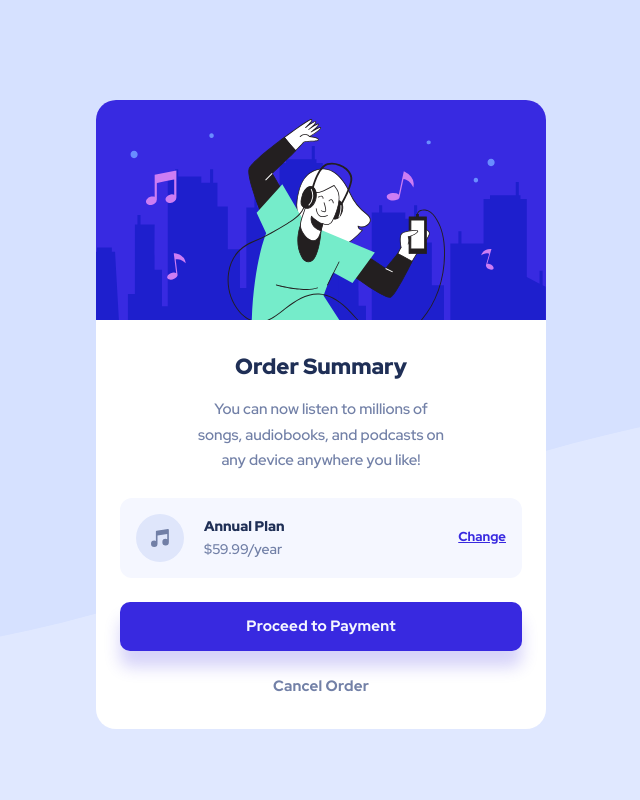
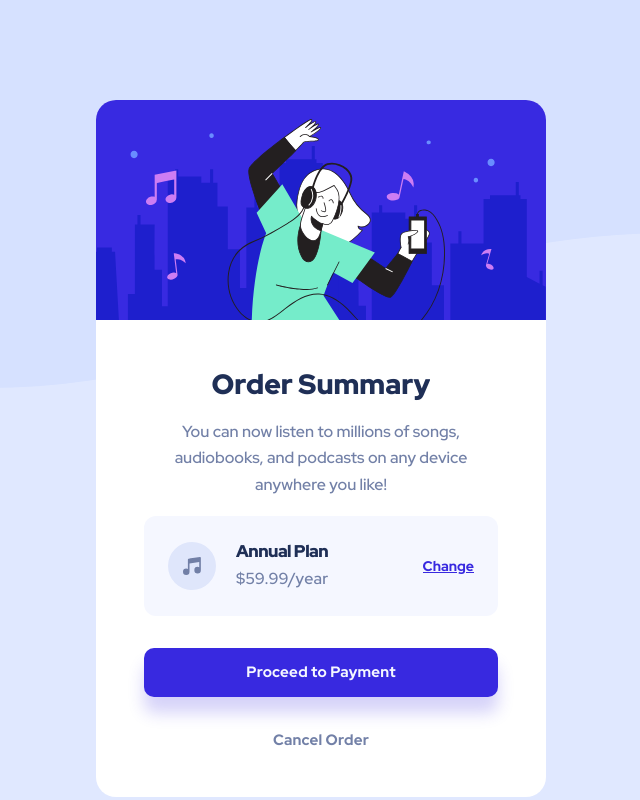
Before and after one commit to avfonseca00/FrontendMentor, a website: page order-summary-component-main/index.html in a window 1280 px wide. Shown: the top 800 px of the page, without its empty margins (319-959 px from the left). Drawn offline with Linux system fonts and the light colour scheme.

Commit message:
feat(Root): Add breakpoint to larger devices

```diff
--- a/order-summary-component-main/css/style.css
+++ b/order-summary-component-main/css/style.css
@@ -27,8 +27,8 @@
     ----------------*/
     --text-black-22: normal normal 900 22px 'Red Hat Display';
     --text-black-28: normal normal 900 28px 'Red Hat Display';
-    --text-medium-16: normal normal 500 16px/160% 'Red Hat Display';
-    --text-black-16: normal normal 900 16px/160% 'Red Hat Display';
+    --text-medium-16: normal normal 500 16px/165% 'Red Hat Display';
+    --text-black-17: normal normal 900 17px/140% 'Red Hat Display';
     --text-bold-14: normal normal 700 14px/160% 'Red Hat Display';
     --text-medium-15: normal normal 500 15px / 170% 'Red Hat Display';
     --text-bold-15: normal normal 700 15px/150% 'Red Hat Display';
@@ -127,6 +127,11 @@
     align-items: center;
     column-gap: var(--size-20);
 }
+.plan__text{
+    display: flex;
+    flex-direction: column;
+    gap: 0;
+}
 .plan__duration{
     font: normal normal 900 14px/160% 'Red Hat Display';
     color: var(--dark-blue);
@@ -191,3 +196,56 @@ a.button.primary:hover{
     color: var(--very-pale-blue);
     box-shadow: 0 8px 24px -6px var(--violet-blue);
 }
+
+@media screen and (min-width: 680px) {
+    .wrapper{
+        padding: 100px 24px;
+    }
+    .bg__pattern__desktop{
+        display: block;
+        position: absolute;
+        left: 0;
+        top: 0;
+        width: 100%;
+    }
+    .bg__pattern__mobile{
+        display: none;
+    }
+    .card__content{
+        padding: 45px 48px 32px 48px;
+        gap: 32px;
+    }
+    .card__title{
+        text-align: center;
+        color: var(--dark-blue);
+        font: var(--text-black-28);
+    }
+    .card__description{
+        max-width: 350px;
+        font: var(--text-medium-16);
+    }
+    .text__content{
+        gap: 18px;
+    }
+    .plan__container{
+        padding: 24px;
+    }
+    .change__plan__link{
+        font: var(--text-bold-14);
+        color: var(--bright-blue);
+    }
+    .plan__text{
+        gap: 2px;
+    }
+    .plan__duration{
+        font: var(--text-black-17);
+        letter-spacing: -0.5px;
+    }
+    .plan__price{
+        font: normal normal 600 16px/160% 'Red Hat Display';
+        letter-spacing: 0.3px;
+    }
+    .buttons__container{
+        gap: 18px;
+    }
+}
--- a/order-summary-component-main/index.html
+++ b/order-summary-component-main/index.html
@@ -26,7 +26,7 @@
           <div class="plan__container">
             <div class="plan__container__text">
               <img src="images/icon-music.svg" alt="icon-music" class="icon">
-              <div class="plan_text">
+              <div class="plan__text">
                 <p class="plan__duration">Annual Plan</p>
                 <p class="plan__price">$59.99/year</p>
               </div>
```
